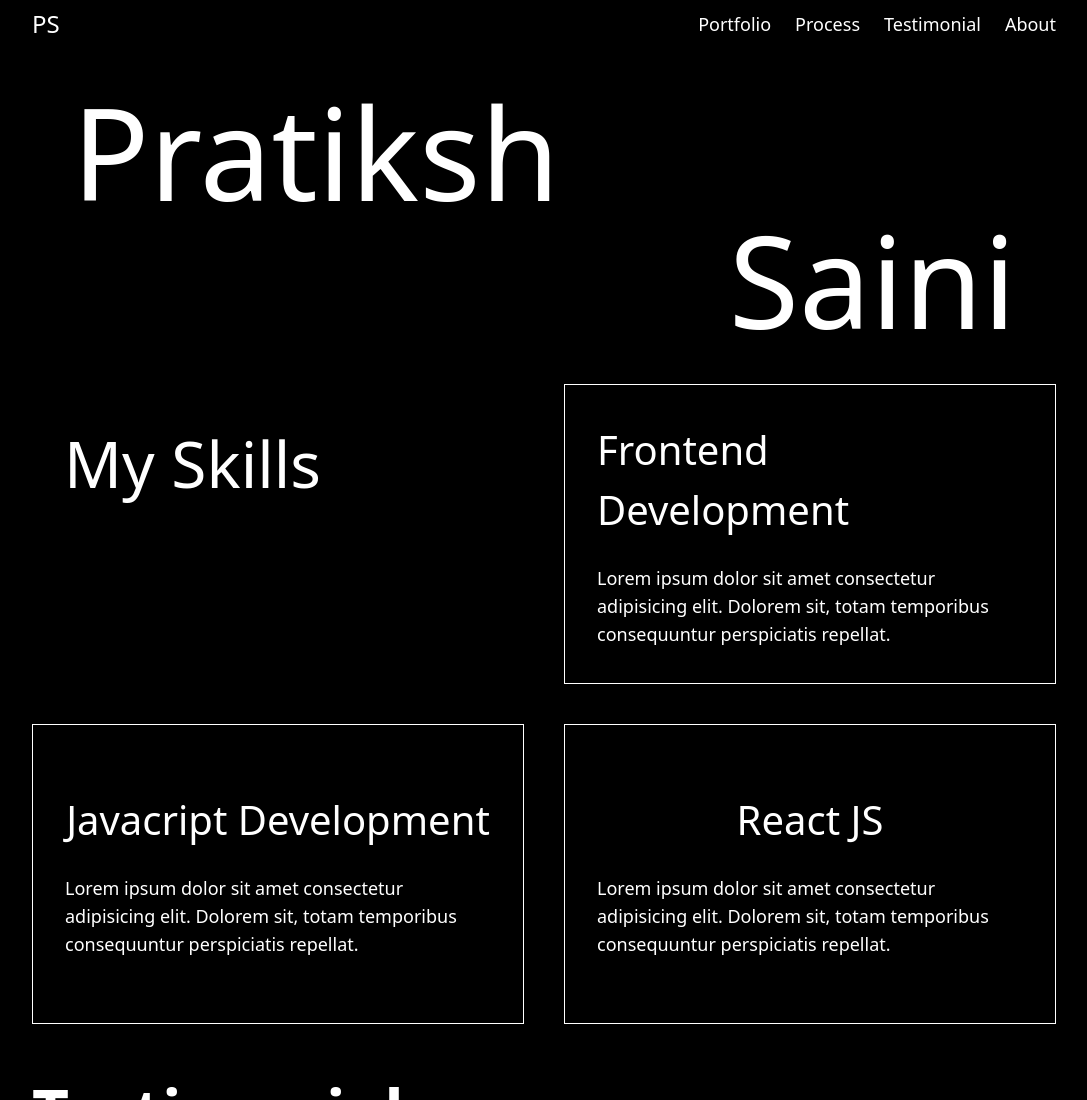
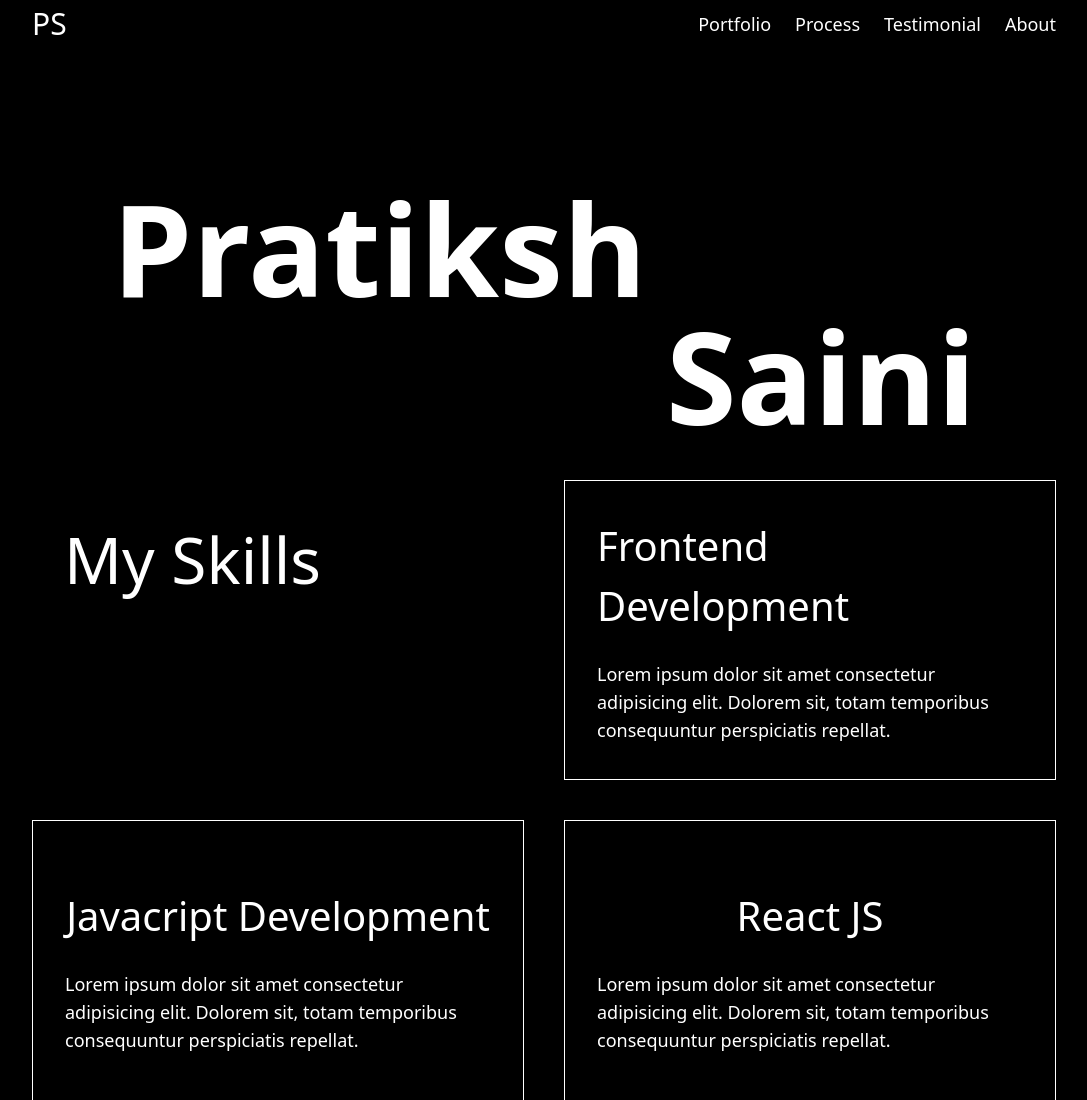
Before and after one commit to pratikshsaini/mywebsite, a website: page index.html in a window 1280 px wide. Shown: the top 1100 px of the page, without its empty margins (96-1183 px from the left). Drawn offline with Linux system fonts and the light colour scheme.

Commit message:
Changed Font Weight in Hero Section

```diff
--- a/index.html
+++ b/index.html
@@ -10,7 +10,7 @@
       <div class="navbar h-12">
         <div class="container w-[80%] m-auto">
           <div class="nav-content flex justify-between items-center h-12">
-            <div class="name text-2xl">PS</div>
+            <div class="name text-3xl">PS</div>
             <ul class="flex justify-between items-center gap-6 text-lg">
               <li>Portfolio</li>
               <li>Process</li>
@@ -24,9 +24,9 @@
 
     <div class="hero-section">
       <div class="container w-[80%] m-auto">
-        <div class="hero-content flex flex-col">
-          <div class="first-name text-white text-left text-9xl ml-10">Pratiksh</div>
-          <div class="second-name text-white text-right text-9xl mr-10">Saini</div>
+        <div class="hero-content flex flex-col pt-24">
+          <div class="first-name text-white text-left text-9xl ml-20 font-extrabold">Pratiksh</div>
+          <div class="second-name text-white text-right text-9xl mr-20 font-extrabold">Saini</div>
         </div>
       </div>
     </div>
```
Also changed, not shown: output.css.
